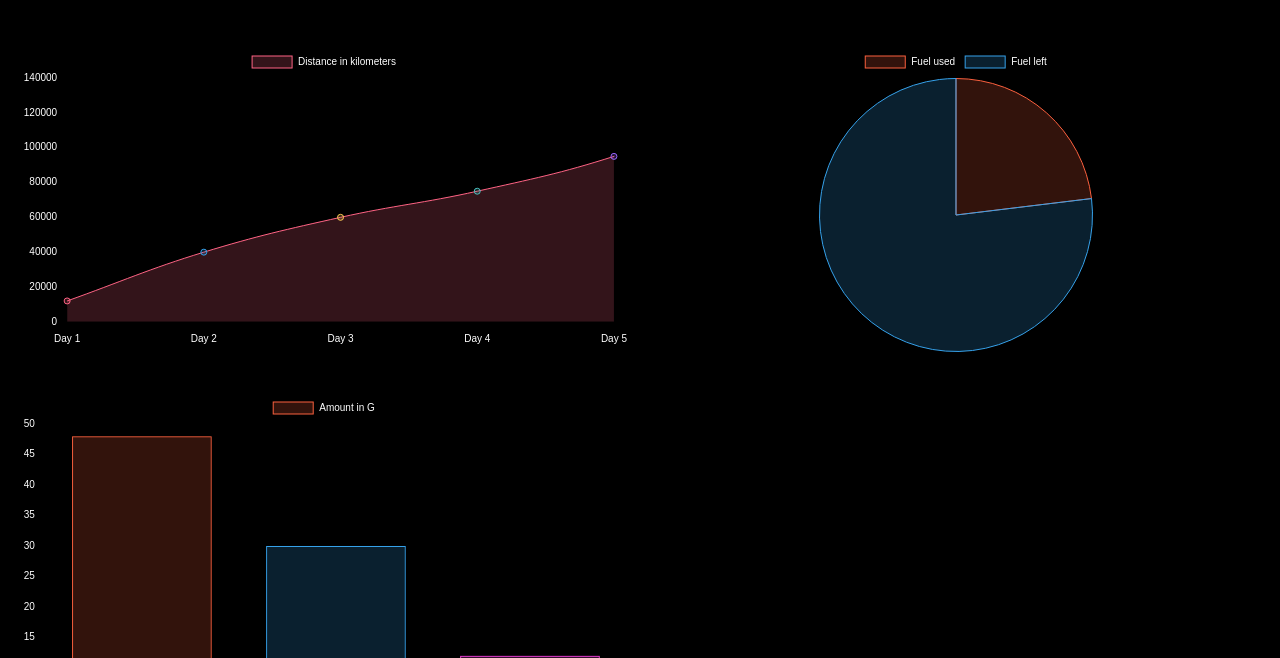
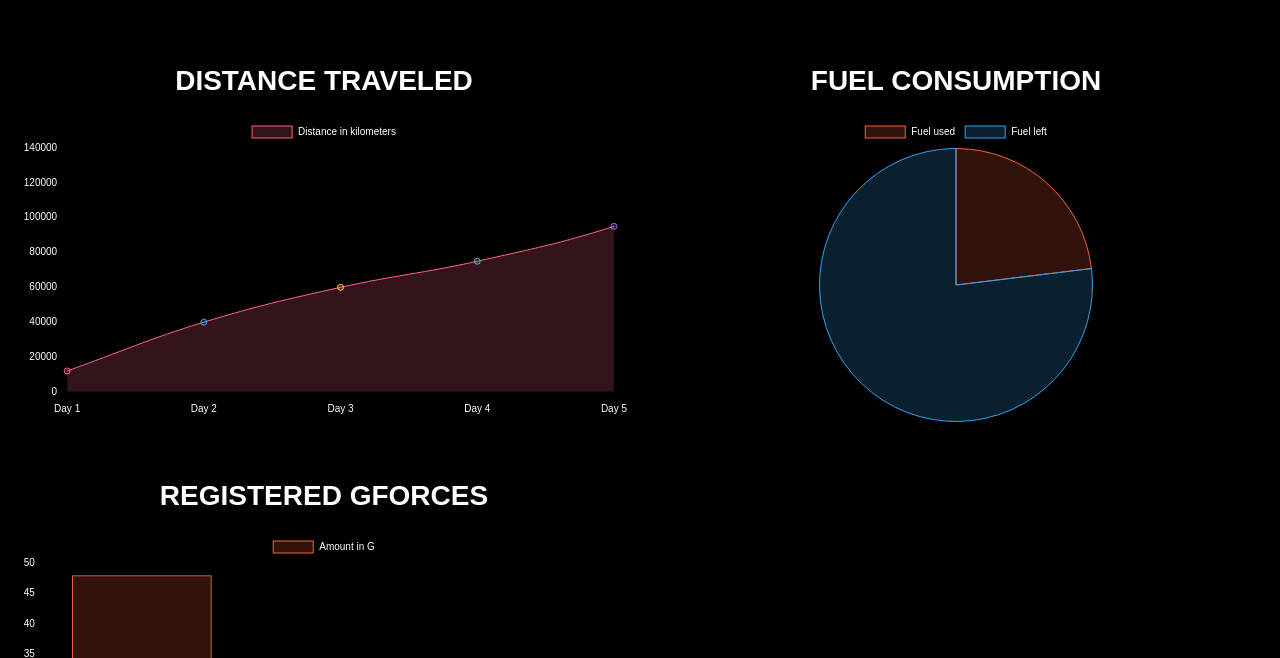
Before and after one commit to EaqLe/XT2, a plain HTML site: page index.html in a window 1280 px wide. Shown: the part 142-800 px from the top of the page. Drawn offline with nearby package versions, Linux system fonts and the light colour scheme; a web font is replaced by a local one.

Commit message:
Class naam aangepast
Classnaam aangepast en tekst geplaatst

```diff
--- a/index.html
+++ b/index.html
@@ -20,16 +20,19 @@
   		<img class="spacexlogo" src="images/spacexlogowhite.png">
   	</figure>
   </div>
-  <h1 class="ITSI">Interplanetary Transport System Interface</h1>
+  <h1 class="heading">Interplanetary Transport System Interface</h1>
 
 <div class="flex-container">
   <div class="flex-item-left">
+  	<h1 class="heading">Distance traveled</h1>
   		<canvas id="myDistance"></canvas>
   </div>
   <div class="flex-item-middle">
+  	<h1 class="heading">Fuel consumption</h1>
 		<canvas id="myFuel"></canvas>
   </div>
   <div class="flex-item-right">
+  	<h1 class="heading">Registered Gforces</h1>
   		<canvas id="myGforce"></canvas>
   </div>
 </div>
--- a/styles/laptop.css
+++ b/styles/laptop.css
@@ -7,7 +7,7 @@
   width: 50%
 }
 
- .ITSI {
+ .heading {
 	text-align: center;
 	font-size: 28px;
 }
--- a/styles/tablet.css
+++ b/styles/tablet.css
@@ -17,7 +17,7 @@
   width: 50%;
 }
 
- .ITSI {
+ .heading {
 	text-align: center;
 	font-size: 21px;
 }
--- a/styles/telefoon.css
+++ b/styles/telefoon.css
@@ -19,7 +19,7 @@ h1, h2, h3 {
 	display: block;
 }
 
-.ITSI {
+.heading {
 	text-align: center;
 	font-size: 18px;
 }
```
